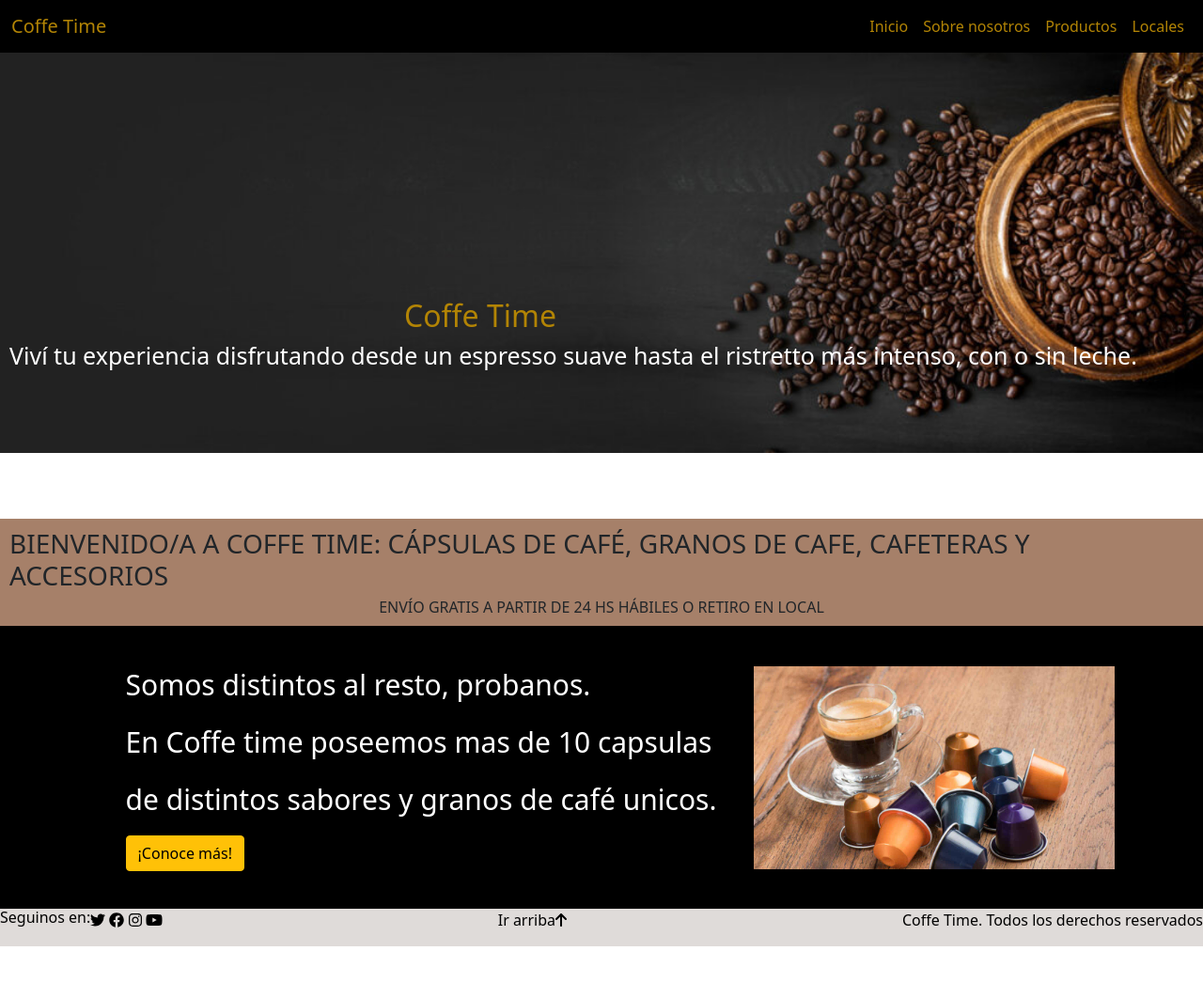
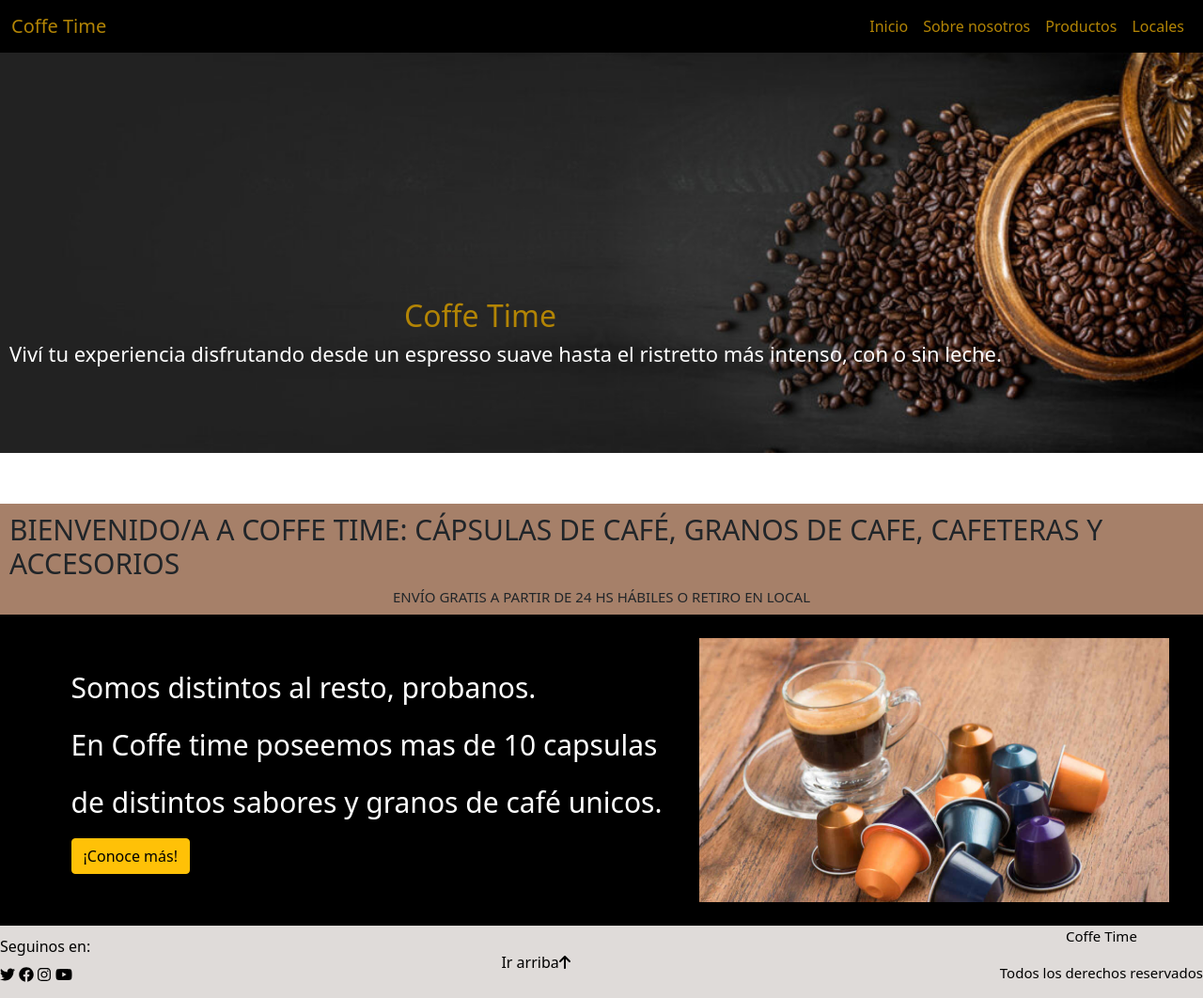
Before and after one commit to Tomasl07/cafe1, a website: page index.html in a window 1280 px wide. Shown: the whole page at 94% size. Before the commit the page ends 1007 px from the top, so only its background shows below. Drawn offline with nearby package versions, Linux system fonts and the light colour scheme.

Commit message:
haciendo responsive main

```diff
--- a/index.html
+++ b/index.html
@@ -46,7 +46,6 @@
       </div>
       </header>
 
-
       <!-- MAIN -->
       <main>
         <div class="contenedormain" style="background-color:#a68069;">
@@ -67,19 +66,24 @@
        <img src="public/img main.jpg" alt="imgmain" class="imgmain">
         </div>
       </main>
+
+      <!-- FOOTER -->
       <footer class="footer" style="background-color: #dfdbd9;">
         <div class="divfooter">
           <div class="iconos">
             <h6>Seguinos en:</h6>
               <div>
-                  <i class="fa-brands fa-twitter"></i>
-                  <i class="fa-brands fa-facebook"></i>
-                  <i class="fa-brands fa-instagram"></i>
+                  <i href="" class="fa-brands fa-twitter"></i>
+                  <i href="" class="fa-brands fa-facebook"></i>
+                  <button class="fa-brands fa-instagram" ></button>
                   <i class="fa-brands fa-youtube"></i>
               </div>
           </div>
-          <div><a class="arriba" href="#inicio">Ir arriba</a><i class="fa-solid fa-arrow-up"></i></div>
-          <div><p>Coffe Time. Todos los derechos reservados</p></div>
+          <div class="arriba1"><a class="arriba" href="#inicio">Ir arriba</a><i class="fa-solid fa-arrow-up"></i></div>
+          <div class="cp">
+            <p>Coffe Time</p>
+            <p>Todos los derechos reservados</p>
+          </div>
 
         </div>
       </footer>
--- a/scss/_main.scss
+++ b/scss/_main.scss
@@ -3,7 +3,7 @@ header{
     background-size: 100%;
     background-repeat: no-repeat;
     height: 6rem;
-    width: 20rem;
+    width: auto;
 }
 
 .recuadro1{
@@ -16,6 +16,12 @@ header{
 }
 .contenedormain{
     padding: 10px;
+    h3{
+        font-size: 18px;
+    }
+    h6{
+        font-size: 10px;
+    }
 }
 .titulo1{
     display: flex;
@@ -30,8 +36,10 @@ header{
     background-color: black;
 
     margin-top: -8px;
+    padding: 15px;
 
     display: flex;
+    flex-direction: column;
     align-items: center;
     justify-content: center;
     div{
@@ -39,24 +47,39 @@ header{
     }
     p{
         color: white;
-        font-size: 30px;
+        font-size: 15px;
     }
 }
 .imgmain{
-    width: 30%;
+    width: 90%;
 }
 
 .divfooter{
     display: flex;
     justify-content: space-between;
+    align-items: center;
 
     color: black;
     .iconos{
         display: flex;
+        flex-direction: column;
     }
     .arriba{
         text-decoration: none;
         color: black;
+
+
+    }
+    .arriba1{
+        padding-left: 60px;
+    }
+    .cp{
+        display: flex;
+        flex-direction: column;
+        align-items: center;
+        font-size: 15px;
+
+        padding-left: 80px;
     }
 
 }
--- a/scss/_media.scss
+++ b/scss/_media.scss
@@ -1,6 +1,6 @@
 @media screen and (min-width: 769px){
     header{
-        height: 31rem;
+        height: 30rem;
         width: auto;
     }
 
@@ -12,13 +12,41 @@
             font-size: 2em;
         }
         .descrip{
-            font-size: 25px;
+            font-size: 22px;
         }
     }
 
+    .contenedormain{
+        h3{
+            font-size: 30px;
+        }
+        h6{
+            font-size: 15px;
+        }
+    }
+    .contenedormain1{
+        display: flex;
+        flex-direction: row;
+        p{
+            font-size: 30px;
+        }
+    }
+    .imgmain{
+        width: 40%;
+    }
 
+    .divfooter{
+        display: flex;
+        justify-content: space-between;
 
+        color: black;
+        .iconos{
+            display: flex;
+        }
+        .arriba{
+            text-decoration: none;
+            color: black;
+        }
 
-
-
+    }
 }
```
Also changed, not shown: css/style.css.
